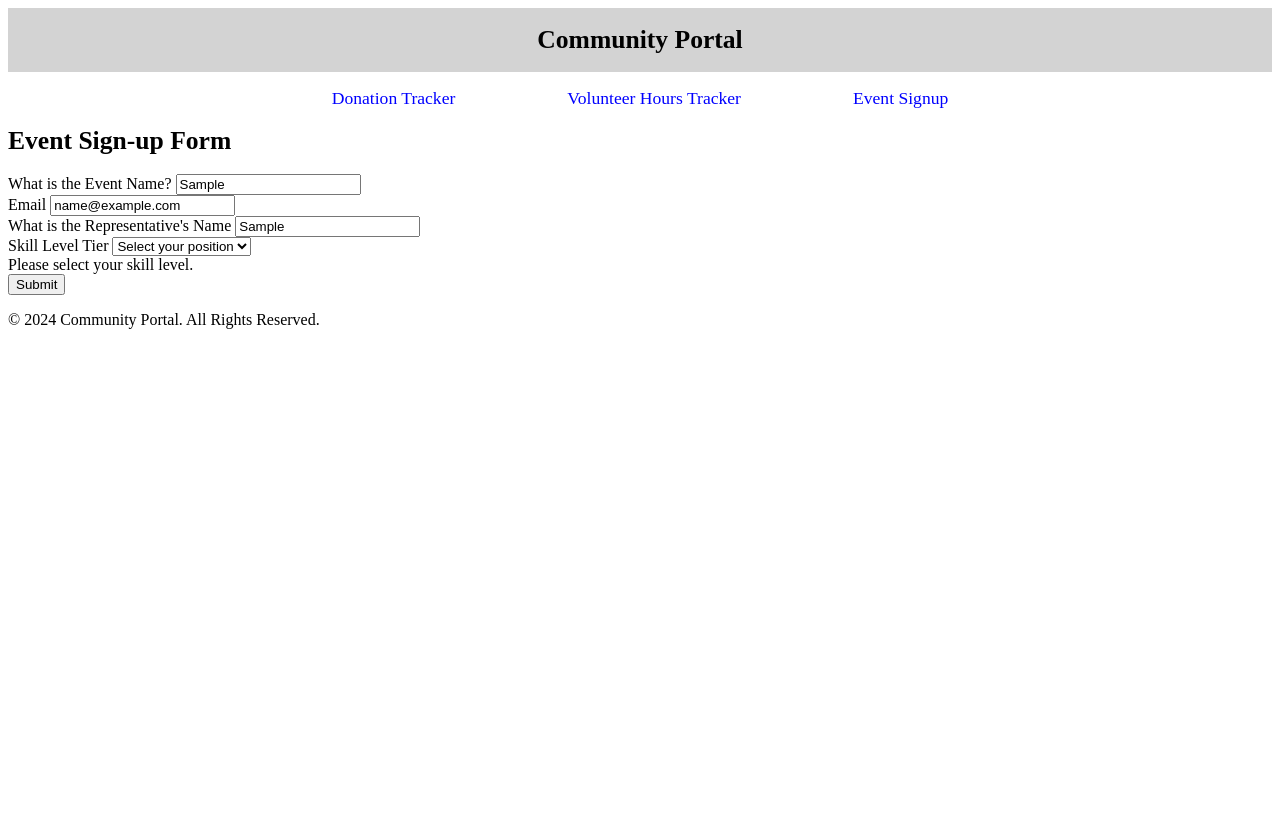
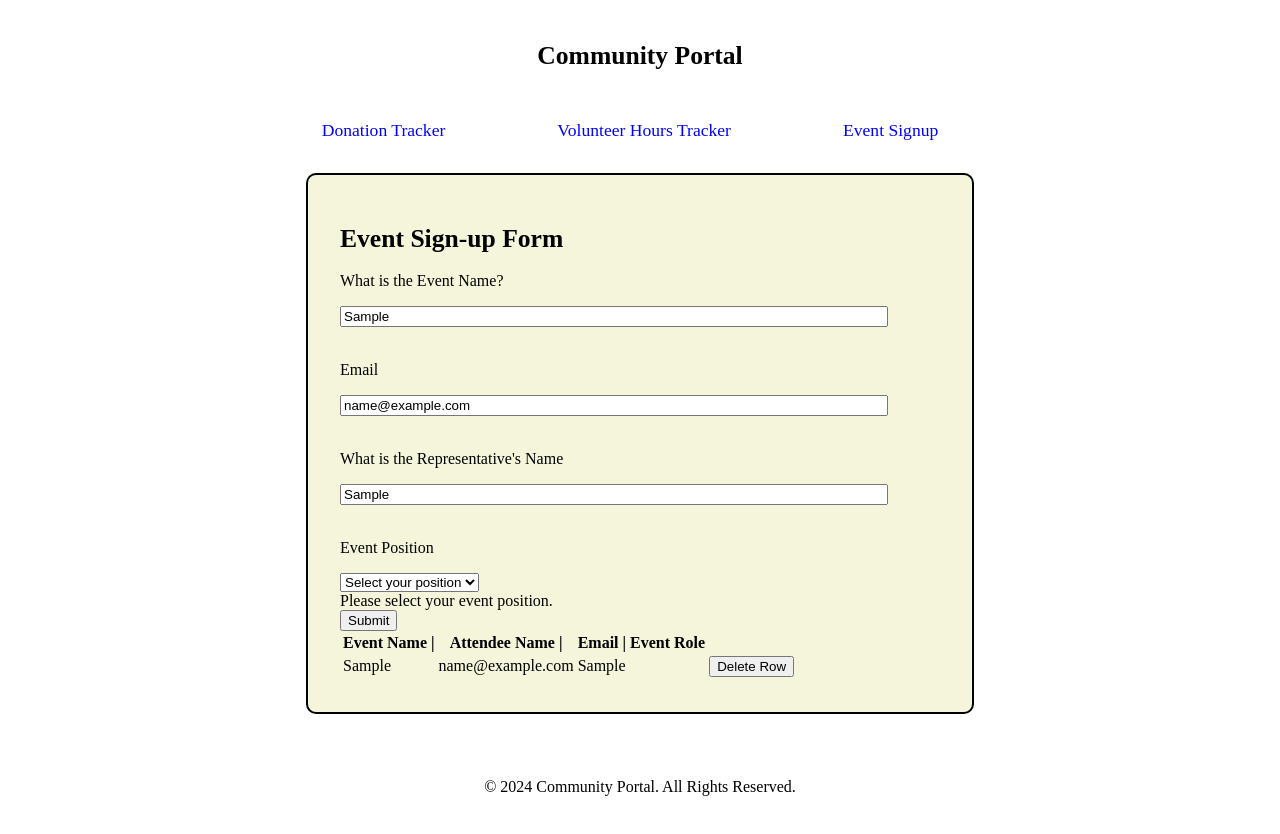
Before and after one commit to cjucutan/Community_Support_Tracker, a website: page events.html in a window 1280 px wide. Both pictures are taken after typing "Sample", "name@example.com", "Sample" into the empty fields and a click on the button "Submit". Before the commit the page ends 800 px from the top, so only its background shows below. Drawn offline with Linux system fonts and the light colour scheme.

Commit message:
Completed functions for stage 2 person 3

```diff
--- a/events.html
+++ b/events.html
@@ -3,7 +3,7 @@
 <head>
     <meta charset="UTF-8">
     <meta name="viewport" content="width=device-width, initial-scale=1.0">
-    <link rel="stylesheet" href="template.css">
+    <link rel="stylesheet" href="styles.css">
     <title>Survey Form</title>
 </head>
 <body>
@@ -13,7 +13,7 @@
 
     <nav>
         <ul>
-            <li><a href="donation.html">Donation Tracker</a></li>
+            <li><a href="donation_tracker.html">Donation Tracker</a></li>
             <li><a href="volunteer.html">Volunteer Hours Tracker</a></li>
             <li><a href="events.html">Event Signup</a></li>
         </ul>
@@ -34,7 +34,7 @@
 
 
 
-        <label for="dropdown-menu">Skill Level Tier</label>
+        <label for="dropdown-menu">Event Position</label>
         <select id="dropdown-menu" name="skill-level-tier">
             <option value="">Select your position</option>
             <option value="Sponsor">Sponsor</option>
@@ -46,6 +46,19 @@
 
         <button type="submit">Submit</button>
 
+        <table id="signup-table">
+            <thead>
+                <tr>
+                    <th>Event Name |</th>
+                    <th>Attendee Name |</th>
+                    <th>Email |</th>
+                    <th>Event Role</th>
+
+                </tr>
+            </thead>
+            <tbody id = "table-body"></tbody>
+        </table>
+
     </form>
 
 </body>
--- a/events.js
+++ b/events.js
@@ -3,9 +3,17 @@ const nameErrorNode = document.querySelector("#name-error");
 const emailErrorNode = document.querySelector("#email-error");
 const dropdownErrorNode = document.querySelector("#dropdown-error");
 const eventnameErrorNode = document.querySelector("#event-name-error");
+
 formNode.addEventListener("submit", (event) => {
     event.preventDefault();
     validateForm();
+    const eventname = document.querySelector("#eventname").value;
+    const name = document.querySelector("#name").value;
+    const email = document.querySelector("#email").value;
+    const role = document.querySelector("#dropdown-menu").value;
+
+    saveFormData(eventname, name, email, role);
+    fillTable();
 });
 
 function validateForm() {
@@ -13,71 +21,64 @@ function validateForm() {
     validateEmail();
     validateDropdown();
     validateEventName();
-
-
 }
 
-
-
-function validateName(){
+function validateName() {
     const nameNode = document.querySelector("#name");
     let isNotEmpty = true;
     let nameInput = nameNode.value;
 
-    if (nameInput === ""){
+    if (nameInput === "") {
         isNotEmpty = false;
         showError(nameErrorNode, "Name cannot be blank.");
-    }
-    else{
+    } else {
         isNotEmpty = true;
         clearErrors(nameErrorNode);
     }
-};
-function validateEventName(){
+}
+
+function validateEventName() {
     const eventnameNode = document.querySelector("#eventname");
     let isNotEmpty = true;
     let eventnameInput = eventnameNode.value;
 
-    if (eventnameInput === ""){
+    if (eventnameInput === "") {
         isNotEmpty = false;
         showError(eventnameErrorNode, "Event Name cannot be blank.");
-    }
-    else{
+    } else {
         isNotEmpty = true;
         clearErrors(eventnameErrorNode);
     }
-};
+}
 
-function validateEmail(){
+function validateEmail() {
     const emailNode = document.querySelector("#email");
     let isValidEmail = true;
     let emailInput = emailNode.value;
     const emailPattern = /^[A-Z0-9._%+-]+@[A-Z0-9.-]+\.[A-Z]{2,63}$/i;
 
-    if (!emailPattern.test(emailInput)){
+    if (!emailPattern.test(emailInput)) {
         isValidEmail = false;
         showError(emailErrorNode, "Email is invalid.");
-    }
-    else{
+    } else {
         isValidEmail = true;
         clearErrors(emailErrorNode);
     }
-};
-function validateDropdown(){
+}
+
+function validateDropdown() {
     const dropdownNode = document.querySelector("#dropdown-menu")
     let isSelected = true;
     let dropdownOption = dropdownNode.value;
 
-    if (dropdownOption === ""){
+    if (dropdownOption === "") {
         isSelected = false;
-        showError(dropdownErrorNode, "Please select your skill level.")
-    }
-    else{
+        showError(dropdownErrorNode, "Please select your event position.")
+    } else {
         isSelected = true;
         clearErrors(dropdownErrorNode);
     }
-};
-
+}
 
 function showError(displayNode, errorMessage) {
     displayNode.innerText = errorMessage;
@@ -86,9 +87,70 @@ function showError(displayNode, errorMessage) {
 function clearErrors(displayNode) {
     displayNode.innerText = "";
 }
+
 const createDataObject = {
     emailInput: document.getElementById("email"),
     eventnameInput: document.getElementById("eventname"),
     nameInput: document.getElementById("name"),
     dropdownInput: document.getElementById("dropdown-menu")
 }
+
+
+function saveFormData(eventname, name, email, role) {
+    let formData = JSON.parse(localStorage.getItem("eventsFormData")) || [];
+
+    const row = {
+        eventname,
+        name,
+        email,
+        role
+    };
+
+    formData.push(row);
+
+    localStorage.setItem("eventsFormData", JSON.stringify(formData));
+}
+
+function fillTable() {
+    const formData = JSON.parse(localStorage.getItem("eventsFormData")) || [];
+    const tableBody = document.getElementById('table-body');
+
+    tableBody.innerHTML = "";
+
+    formData.forEach((row, index) => {
+        const tr = document.createElement('tr');
+
+        const eventNameCell = document.createElement('td');
+        const emailCell = document.createElement('td');
+        const representativeNameCell = document.createElement('td');
+        const positionCell = document.createElement('td');
+        const deleteCell = document.createElement('td');
+
+        eventNameCell.innerText = row.eventname;
+        emailCell.innerText = row.email;
+        representativeNameCell.innerText = row.name;
+        positionCell.innerText = row.role;
+
+        const deleteButton = document.createElement('button');
+        deleteButton.textContent = "Delete Row";
+        deleteButton.onclick = function() {
+            tr.remove();
+            formData.splice(index, 1);
+            localStorage.setItem("eventsFormData", JSON.stringify(formData));
+        };
+        deleteCell.appendChild(deleteButton);
+
+        tr.appendChild(eventNameCell);
+        tr.appendChild(emailCell);
+        tr.appendChild(representativeNameCell);
+        tr.appendChild(positionCell);
+        tr.appendChild(deleteCell);
+
+        tableBody.appendChild(tr);
+    });
+}
+
+
+window.onload = function() {
+    fillTable();
+};
```
